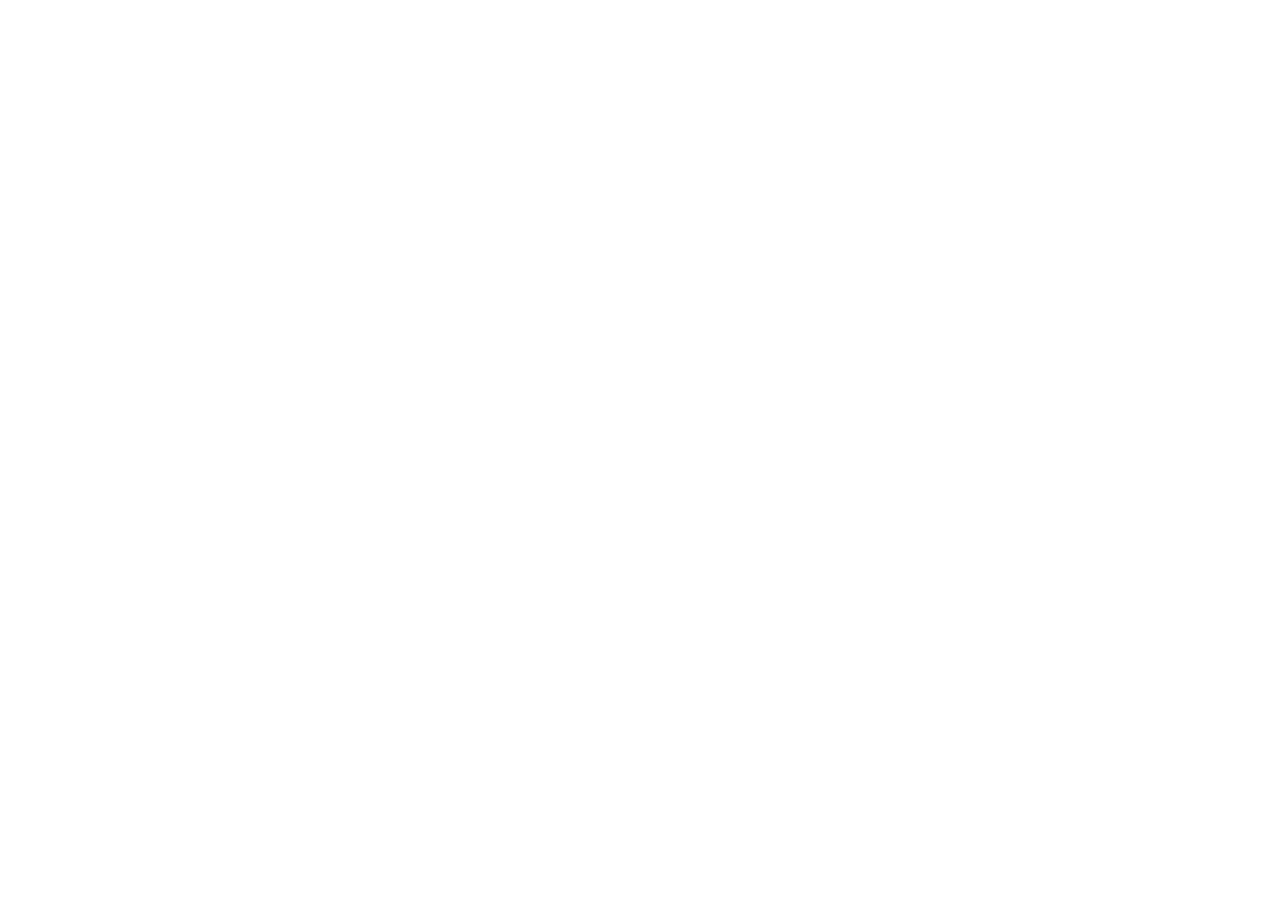
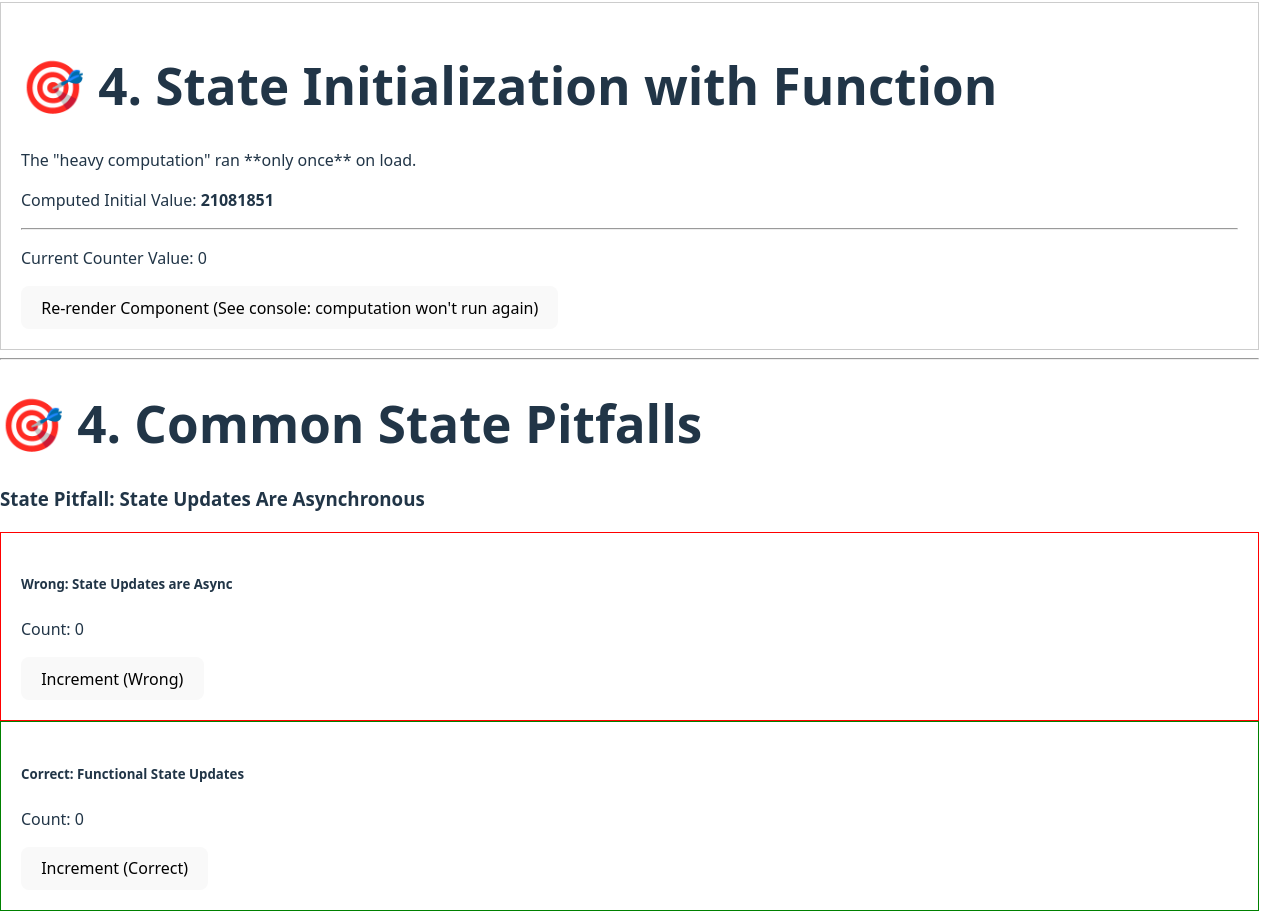
Before and after one commit to AaronCallanga/Javascript-x-React, a React (Vite) app in the folder React/state-management/: page / in a window 1280 px wide. Shown: the part 1854-2765 px from the top of the page. Before the commit the page ends 1810 px from the top, so only its background shows below. Built offline with nearby package versions, Linux system fonts and the light colour scheme.

Commit message:
AsyncPitfallWrong

```diff
--- a/React/state-management/src/App.jsx
+++ b/React/state-management/src/App.jsx
@@ -1,4 +1,6 @@
 import { Basic } from "./lessons/Basic";
+import { CommonPitfalls } from "./lessons/CommonPitfalls";
+import { FunctionAsState } from "./lessons/FunctionAsState";
 import { MultipleVsSingleState } from "./lessons/MultipleVsSingleState";
 import { StateForArrays } from "./lessons/StateForArrays";
 
@@ -11,11 +13,25 @@
       {/* --- Section 1: Basic useState --- */}
       <Basic />
 
+      <hr />
+
       {/* --- Section 2: State for Arrays --- */}
       <StateForArrays />
 
+      <hr />
+
       {/* --- Section 3: Multiple State Variables vs One State Object --- */}
       <MultipleVsSingleState />
+
+      <hr />
+
+      {/* --- Section 4: Initializing State with a Function --- */}
+      <FunctionAsState />
+
+      <hr />
+
+      {/* --- Section 5: Common State Pitfalls --- */}
+      <CommonPitfalls />
 
     </>
   );
--- a/React/state-management/src/lessons/Basic.jsx
+++ b/React/state-management/src/lessons/Basic.jsx
@@ -4,6 +4,8 @@
 export const Basic = () => {
   const [count, setCount] = useState(0);
 
+  // Use functional update if the previous values matters for the new value   () => setCount((c) => c + 1)}
+  // Use direct update if the previous value doesn't really need              (e) => setTitle(e.target.value)
   return (
     <>
       <h1>🎯 1. Basic useState</h1>
--- /dev/null
+++ b/React/state-management/src/lessons/CommonPitfalls.jsx
@@ -0,0 +1,11 @@
+import React from "react";
+import { AsyncPitfallWrong } from "./Pitfalls/AsyncPitfallWrong";
+
+export const CommonPitfalls = () => {
+  return (
+    <>
+      <h1>🎯 4. Common State Pitfalls</h1>
+      <AsyncPitfallWrong />
+    </>
+  );
+};
--- /dev/null
+++ b/React/state-management/src/lessons/FunctionAsState.jsx
@@ -0,0 +1,48 @@
+import React, { useState } from 'react';
+// In this example, we simulate a "heavy computation" (like processing a large array or fetching data synchronously) that we only want to run once when the component first mounts.
+
+
+// This function simulates a very slow, expensive calculation
+const performHeavyComputation = () => {
+  console.log("Running heavy initial computation...");
+  let sum = 0;
+  // Imagine a massive loop or data processing here
+  for (let i = 0; i < 1000000000; i++) {
+    sum += Math.sqrt(i);
+  }
+  console.log("Computation finished.");
+  return Math.floor(sum / 1000000);
+};
+
+
+export const FunctionAsState = () => {
+  // ❌ Bad Practice: Calling the function directly
+  // This function would run on every single re-render of this component.
+  //const [badValue] = useState(performHeavyComputation()); // uncomment to test
+
+  // ✔ Good Practice: Passing a function (lazy initialization)
+  // The function wrapped in `() => ...` is only executed once:
+  // during the very first render cycle when the component mounts.
+  const [computedValue] = useState(() => performHeavyComputation());
+
+  // We add this counter to prove that updating state (causing a re-render)
+  // does *not* re-run the expensive calculation above.
+  const [count, setCount] = useState(0);
+
+
+  return (
+    <div style={{ padding: '20px', border: '1px solid #ccc' }}>
+      <h1>🎯 4. State Initialization with Function</h1>
+
+      <p>The "heavy computation" ran **only once** on load.</p>
+      <p>Computed Initial Value: <strong>{computedValue}</strong></p>
+
+      <hr />
+
+      <p>Current Counter Value: {count}</p>
+      <button onClick={() => setCount(c => c + 1)}>
+        Re-render Component (See console: computation won't run again)
+      </button>
+    </div>
+  );
+};
--- /dev/null
+++ b/React/state-management/src/lessons/Pitfalls/AsyncPitfallWrong.jsx
@@ -0,0 +1,39 @@
+import React, { useState } from "react";
+// State updates in React are batched for performance and do not happen immediately. The variable you read right after calling setState will hold the old value until the next render cycle.
+export const AsyncPitfallWrong = () => {
+  const [count, setCount] = useState(0);
+
+  const handleClickWrong = () => {
+    setCount(count + 1);
+    // ❌ WRONG: `count` is still 0 here immediately after the call
+    console.log("Logged immediately (Wrong):", count);
+    alert(`The count is actually still ${count} right now in memory!`);
+  };
+
+  const handleClickCorrect = () => {
+    // ✔ CORRECT: Use the functional form to get the latest `prev` value
+    setCount((prevCount) => {
+      const newValue = prevCount + 1;
+      // This is the correct place to log or use the new value
+      console.log("Logged inside functional update (Correct):", newValue);
+      return newValue;
+    });
+    // `count` is still the old value here, but we don't rely on it
+  };
+
+  return (
+    <>
+      <h3>State Pitfall: State Updates Are Asynchronous</h3>
+      <div style={{ padding: "20px", border: "1px solid red" }}>
+        <h5>Wrong: State Updates are Async</h5>
+        <p>Count: {count}</p>
+        <button onClick={handleClickWrong}>Increment (Wrong)</button>
+      </div>
+      <div style={{ padding: "20px", border: "1px solid green" }}>
+        <h5>Correct: Functional State Updates</h5>
+        <p>Count: {count}</p>
+        <button onClick={handleClickCorrect}>Increment (Correct)</button>
+      </div>
+    </>
+  );
+};
--- a/React/state-management/src/lessons/StateForArrays.jsx
+++ b/React/state-management/src/lessons/StateForArrays.jsx
@@ -46,7 +46,8 @@
   // Note: Replace Entire Array is simply `setTodos(newArrayFromAPIOrWherever)`
   // --- 4. Clear All Items  ---
   const clearAll = () => {
-    setTodos((prevTodos) => []); // Functional update, still better to use
+    //setTodos((prevTodos) => []); // Functional update - only use if previous values matters
+    setTodos([])  // better to use since we will just reset it to empty array
   };
 
   return (
```
